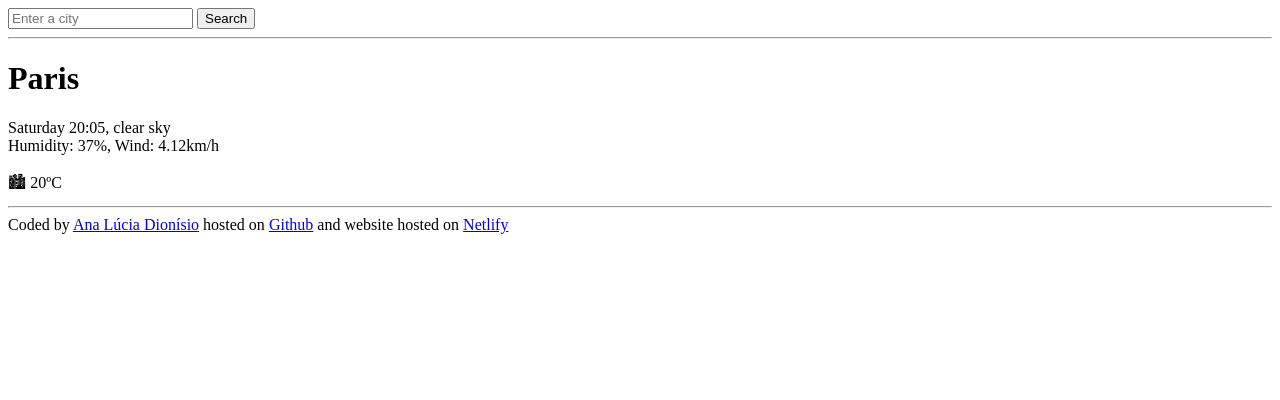
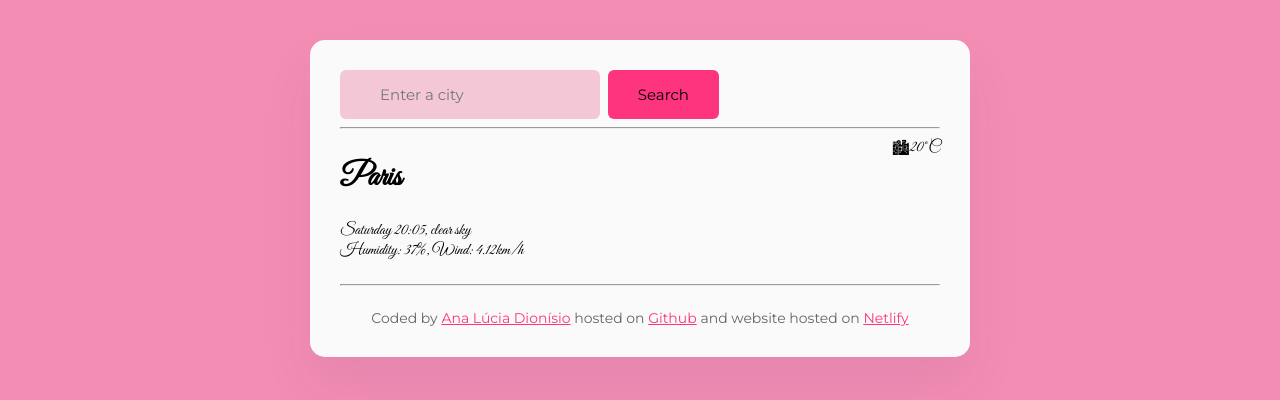
Before and after one commit to aluciadio/weather-search-project, a plain HTML site: page index.html in a window 1280 px wide. Drawn offline with Linux system fonts and the light colour scheme.

Commit message:
added css

```diff
--- a/index.html
+++ b/index.html
@@ -3,15 +3,29 @@
   <head>
     <meta charset="UTF-8" />
     <meta name="viewport" content="width=device-width, initial-scale=1.0" />
+    <link rel="preconnect" href="https://fonts.googleapis.com" />
+    <link rel="preconnect" href="https://fonts.gstatic.com" crossorigin />
+    <link
+      href="https://fonts.googleapis.com/css2?family=Great+Vibes&family=Montserrat:ital,wght@0,100..900;1,100..900&display=swap"
+      rel="stylesheet"
+    />
     <title>Weather Search Project</title>
+    <link rel="stylesheet" href="src/style.css" />
   </head>
   <body>
+    <div class="weather-app">
       <header>
-      <input type="search" placeholder="Enter a city" required />
-      <input type="submit" value="Search" />
+        <input
+          type="search"
+          placeholder="Enter a city"
+          required
+          class="search-value"
+        />
+        <input type="submit" value="Search" class="submit-button" />
       </header>
       <hr />
       <main>
+        <div class="weather-on-the-day">
           <div>
             <h1>Paris</h1>
             <p>
@@ -19,7 +33,12 @@
               Humidity: 37%, Wind: 4.12km/h
             </p>
           </div>
-      <div>🏙 20ºC</div>
+          <div class="weather-today">
+            <div class="emoji-weather">🏙</div>
+            <div class="weather-temperature">20</div>
+            <div class="weather-symbol">ºC</div>
+          </div>
+        </div>
       </main>
       <hr />
       <footer>
@@ -38,5 +57,6 @@
           Netlify</a
         >
       </footer>
+    </div>
   </body>
 </html>
--- /dev/null
+++ b/src/style.css
@@ -0,0 +1,54 @@
+body {
+  background-color: #f48db4;
+  font-family: "Great Vibes", cursive;
+}
+
+footer {
+  padding-top: 15px;
+  text-align: center;
+  color: rgba(0, 0, 0, 0.6);
+  font-size: 14px;
+  font-family: Montserrat;
+}
+a {
+  color: #ff347f;
+}
+
+.weather-app {
+  margin: 40px auto;
+  max-width: 600px;
+  background-color: #fafafa;
+  border-radius: 15px;
+  box-shadow: 0 30px 50px rgba(65, 50, 100, 0.08);
+  padding: 30px;
+}
+
+.search-value {
+  background-color: #f4c7d7;
+  border: none;
+  border-radius: 6px;
+  max-width: 80%;
+  padding: 15px 40px;
+  font-size: 15px;
+  font-family: Montserrat;
+}
+
+.submit-button {
+  background-color: #ff347f;
+  border: none;
+  border-radius: 6px;
+  max-width: 20%;
+  padding: 15px 30px;
+  font-size: 15px;
+  margin-left: 5px;
+  font-family: Montserrat;
+}
+
+.weather-on-the-day {
+  display: flex;
+  justify-content: space-between;
+}
+
+.weather-today {
+  display: flex;
+}
```
Lines whose indentation alone changed are shown as unchanged.
